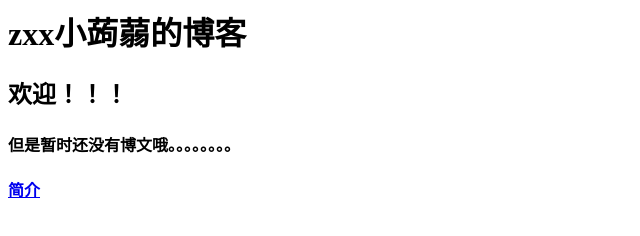
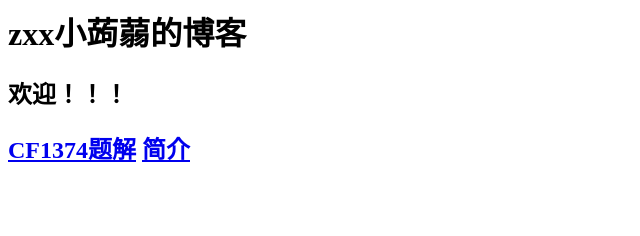
Before and after one commit to Daniel-zxx/Daniel-zxx.github.io, a plain HTML site: page index.html in a window 1280 px wide. Shown: the whole page, without its empty margins (0-640 px from the left). Drawn offline with Linux system fonts and the light colour scheme.

Commit message:
Update index.html

```diff
--- a/index.html
+++ b/index.html
@@ -5,7 +5,7 @@
 	<body>
 		<h1>zxx小蒟蒻的博客<h1>
 		<h2>欢迎！！！<h2>
-		<h4>但是暂时还没有博文哦。。。。。。。。<h4>
+		<a href="https://daniel-zxx.github.io/CF1374tijie/">CF1374题解</a>
 		<a href="https://daniel-zxx.github.io/hahaha/">简介</a>
 	</body>
 </html>
```
